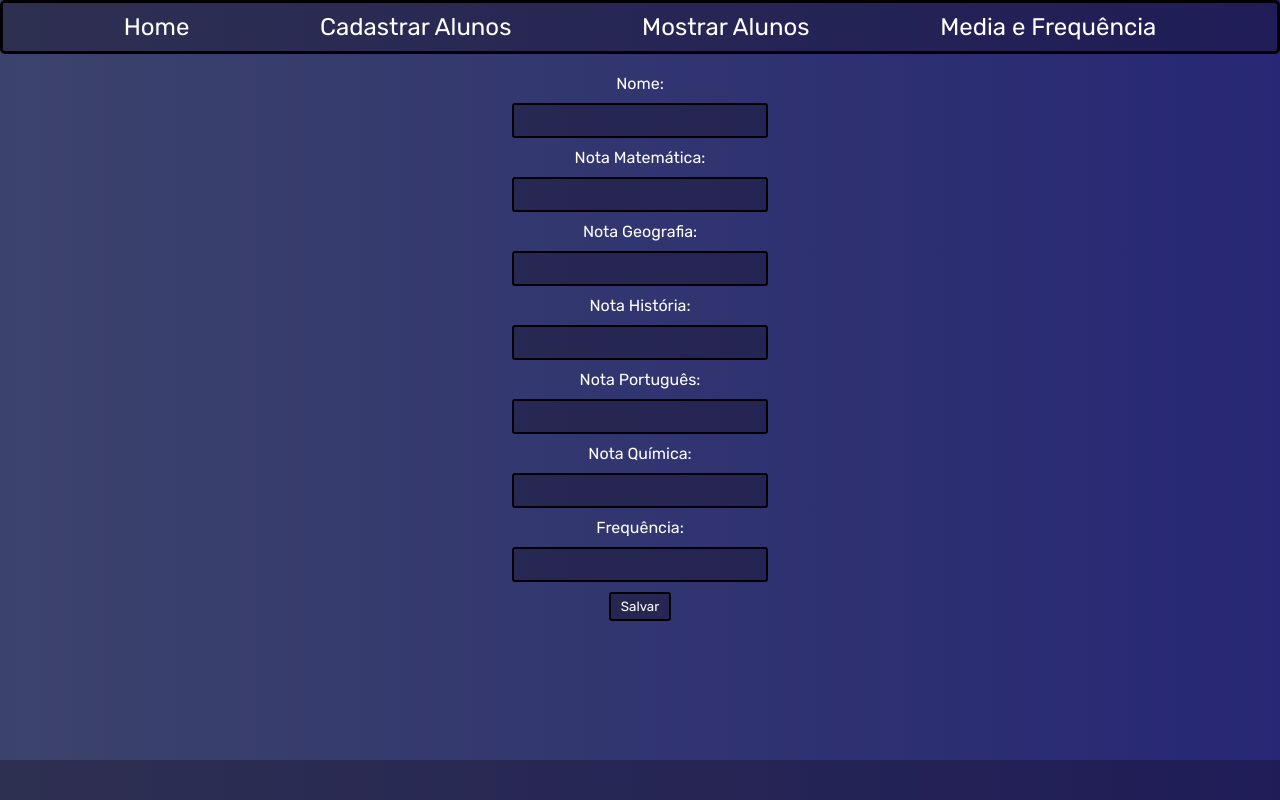
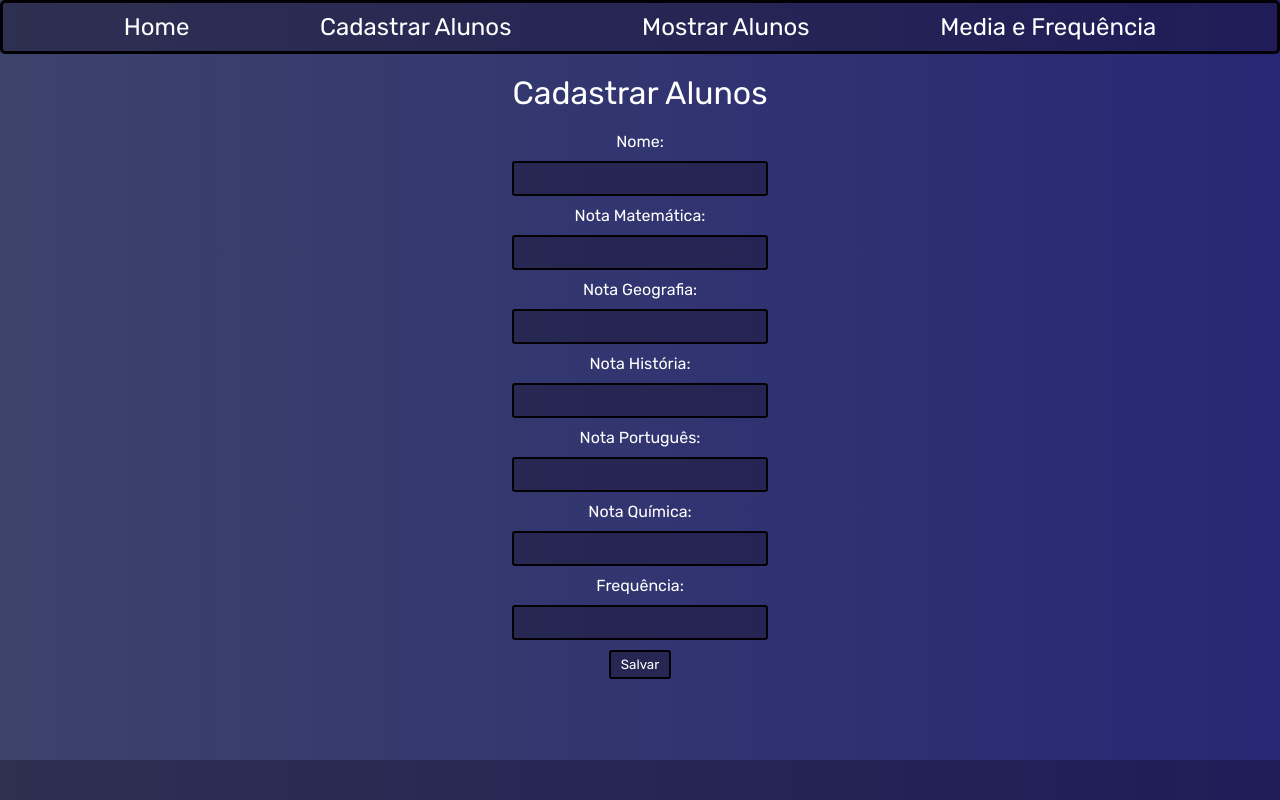
Before and after one commit to Saaanzio/CRUD-Alunos, a React (Vite) app in the folder ProjetoDTI/: page /alunos/criar in a window 1280 px wide. Built offline with nearby package versions, Linux system fonts and the light colour scheme.

Commit message:
Adicionar ícone e trocar fonte

```diff
--- a/ProjetoDTI/index.html
+++ b/ProjetoDTI/index.html
@@ -3,7 +3,7 @@
 
 <head>
   <meta charset="UTF-8" />
-  <link rel="icon" type="image/svg+xml" href="/vite.svg" />
+  <link rel="icon" type="image/svg+xml" href="./src/home/imagens/8313449 (1).png" />
   <meta name="viewport" content="width=device-width, initial-scale=1.0" />
   <link rel="preconnect" href="https://fonts.googleapis.com">
   <link rel="preconnect" href="https://fonts.gstatic.com" crossorigin>
--- a/ProjetoDTI/src/home/Estilos/style.css
+++ b/ProjetoDTI/src/home/Estilos/style.css
@@ -44,6 +44,7 @@
 h1{
     text-align: center;
     margin: 20px 0;
+    font-weight: 400;
 }
 td{
     background-color: #28133d4d;
--- a/ProjetoDTI/src/home/componentes/criarAluno.jsx
+++ b/ProjetoDTI/src/home/componentes/criarAluno.jsx
@@ -40,6 +40,7 @@
     }
     return (
         <>
+        <h1>Cadastrar Alunos</h1>
             <form onSubmit={onSubmit}>
                 <label>Nome:</label>
                 <input type="text" name="nome" required />
```
Also changed, not shown: ProjetoDTI/src/home/imagens/8313449 (1).png (added).
